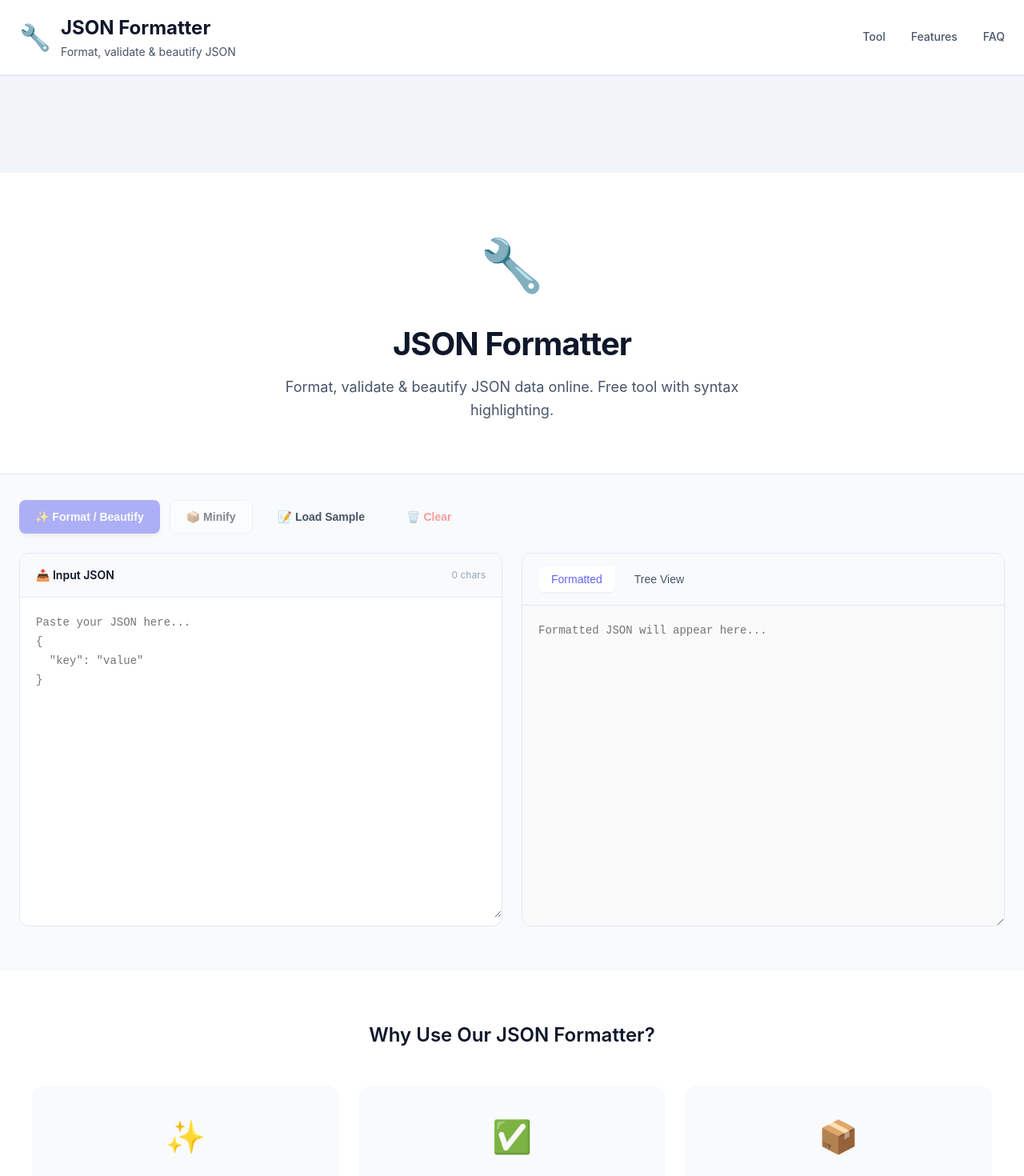
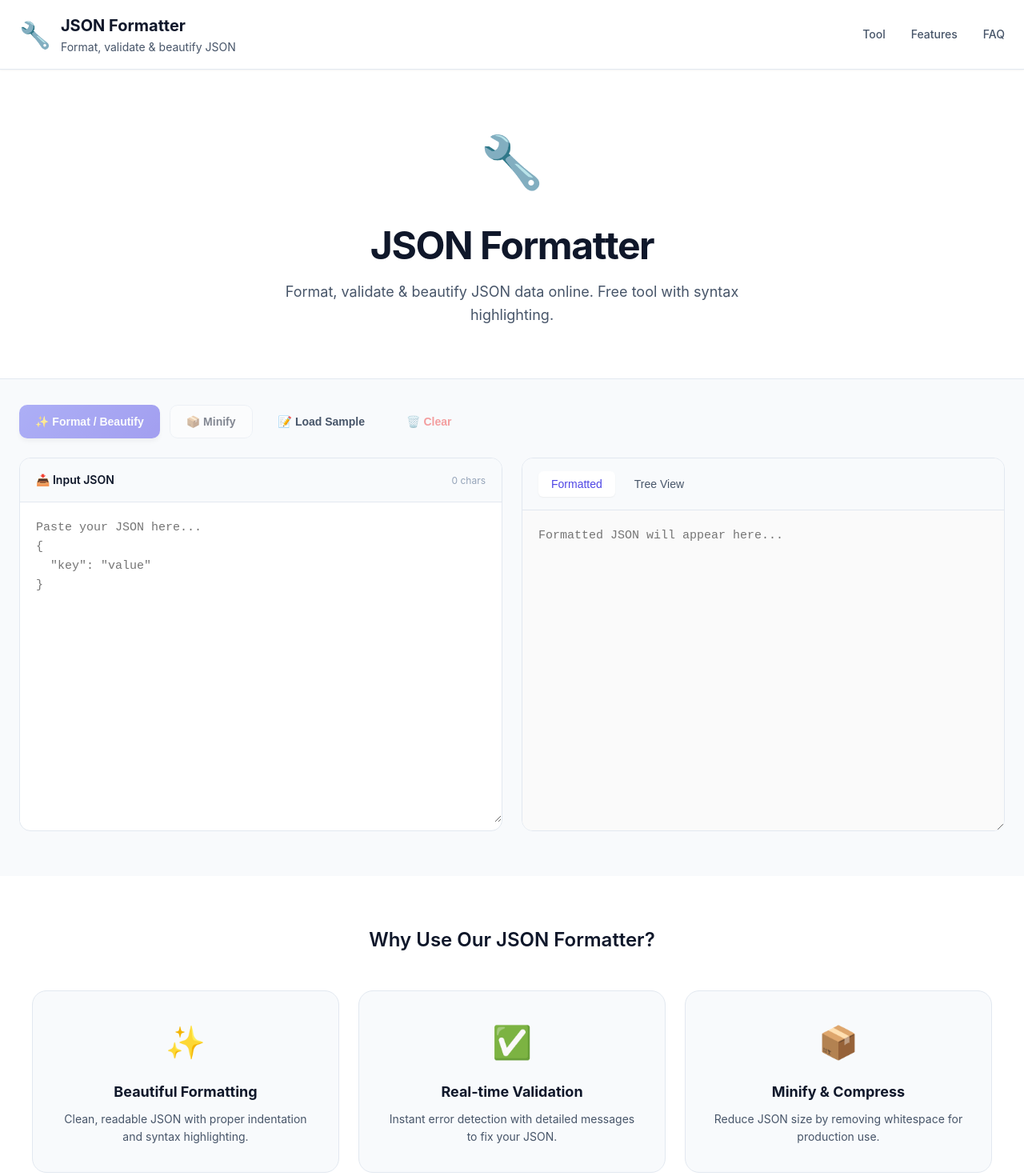
Before and after one commit to opclaw/json-formatter, a Next.js app: page / in a window 1280 px wide. Shown: the top 1470 px of the page at 80% size. Built offline with nearby package versions, Linux system fonts and the light colour scheme.

Commit message:
Design polish: gradients, improved typography, better spacing, remove ad placeholder

```diff
--- a/app/globals.css
+++ b/app/globals.css
@@ -5,8 +5,9 @@
 }
 
 :root {
-  --primary: #6366f1;
-  --primary-hover: #4f46e5;
+  --primary: #4f46e5;
+  --primary-hover: #4338ca;
+  --primary-gradient: linear-gradient(135deg, #6366f1 0%, #4f46e5 100%);
   --primary-light: #e0e7ff;
   --bg-primary: #ffffff;
   --bg-secondary: #f8fafc;
@@ -15,16 +16,18 @@
   --text-secondary: #475569;
   --text-muted: #94a3b8;
   --border: #e2e8f0;
+  --border-strong: #cbd5e1;
   --success: #10b981;
   --error: #ef4444;
   --warning: #f59e0b;
   --shadow-sm: 0 1px 2px 0 rgb(0 0 0 / 0.05);
   --shadow: 0 4px 6px -1px rgb(0 0 0 / 0.1);
   --shadow-lg: 0 10px 15px -3px rgb(0 0 0 / 0.1);
+  --shadow-xl: 0 20px 25px -5px rgb(0 0 0 / 0.1);
   --radius-sm: 6px;
-  --radius: 8px;
-  --radius-lg: 12px;
-  --radius-xl: 16px;
+  --radius: 10px;
+  --radius-lg: 14px;
+  --radius-xl: 18px;
 }
 
 html {
--- a/app/page.module.css
+++ b/app/page.module.css
@@ -34,7 +34,7 @@
 }
 
 .logoTitle {
-  font-size: 1.5rem;
+  font-size: 1.25rem;
   font-weight: 700;
   color: var(--text-primary);
   margin: 0;
@@ -99,11 +99,12 @@
 }
 
 .heroTitle {
-  font-size: 2.5rem;
+  font-size: 3rem;
   font-weight: 700;
   color: var(--text-primary);
   margin-bottom: 1rem;
   line-height: 1.2;
+  letter-spacing: -0.03em;
 }
 
 .heroDescription {
@@ -167,14 +168,17 @@
 }
 
 .btnPrimary {
-  background: var(--primary);
+  background: var(--primary-gradient);
   color: white;
   box-shadow: var(--shadow);
+  transition: transform 0.2s cubic-bezier(0.34, 1.56, 0.64, 1),
+              box-shadow 0.2s ease,
+              background-color 0.2s ease;
 }
 
 .btnPrimary:hover:not(:disabled) {
-  background: var(--primary-hover);
-  transform: translateY(-1px);
+  background: var(--primary-gradient);
+  transform: translateY(-2px) scale(1.02);
   box-shadow: var(--shadow-lg);
 }
 
@@ -258,11 +262,17 @@
   padding: 1.25rem;
   border: none;
   font-family: 'JetBrains Mono', 'Fira Code', monospace;
-  font-size: 0.875rem;
-  line-height: 1.7;
+  font-size: 0.9375rem;
+  line-height: 1.6;
   resize: vertical;
   background: white;
   color: var(--text-primary);
+}
+
+@media (max-width: 640px) {
+  .textarea {
+    min-height: 200px;
+  }
 }
 
 .textarea:focus {
@@ -320,8 +330,8 @@
 }
 
 .iconBtn {
-  width: 36px;
-  height: 36px;
+  width: 40px;
+  height: 40px;
   display: flex;
   align-items: center;
   justify-content: center;
@@ -342,9 +352,10 @@
   display: flex;
   gap: 2rem;
   padding: 1rem 1.5rem;
-  background: white;
+  background: var(--bg-secondary);
   border-radius: var(--radius-lg);
   border: 1px solid var(--border);
+  border-left: 4px solid var(--primary);
   box-shadow: var(--shadow-sm);
 }
 
@@ -399,12 +410,15 @@
   background: var(--bg-secondary);
   border-radius: var(--radius-xl);
   text-align: center;
-  transition: all 0.2s;
+  transition: transform 0.3s cubic-bezier(0.34, 1.56, 0.64, 1),
+              box-shadow 0.3s ease;
+  border: 1px solid var(--border);
 }
 
 .featureCard:hover {
-  transform: translateY(-4px);
-  box-shadow: var(--shadow-lg);
+  transform: translateY(-6px);
+  box-shadow: var(--shadow-xl);
+  border-color: var(--border-strong);
 }
 
 .featureIcon {
@@ -466,7 +480,7 @@
 
 /* Footer */
 .footer {
-  background: var(--text-primary);
+  background: #1e293b;
   color: white;
   padding: 2rem 1.5rem;
 }
--- a/app/page.tsx
+++ b/app/page.tsx
@@ -161,18 +161,6 @@ export default function Home() {
           </nav>
         </div>
       </header>
-
-      {/* Ad Banner Top */}
-      <div className={styles.adBanner}>
-        <ins
-          className="adsbygoogle"
-          style={{ display: 'block', minHeight: '90px' }}
-          data-ad-client="ca-pub-XXXXXXXXXXXXXXXX"
-          data-ad-slot="TOP_BANNER"
-          data-ad-format="auto"
-          data-full-width-responsive="true"
-        />
-      </div>
 
       {/* Hero Section */}
       <section className={styles.hero}>
```
